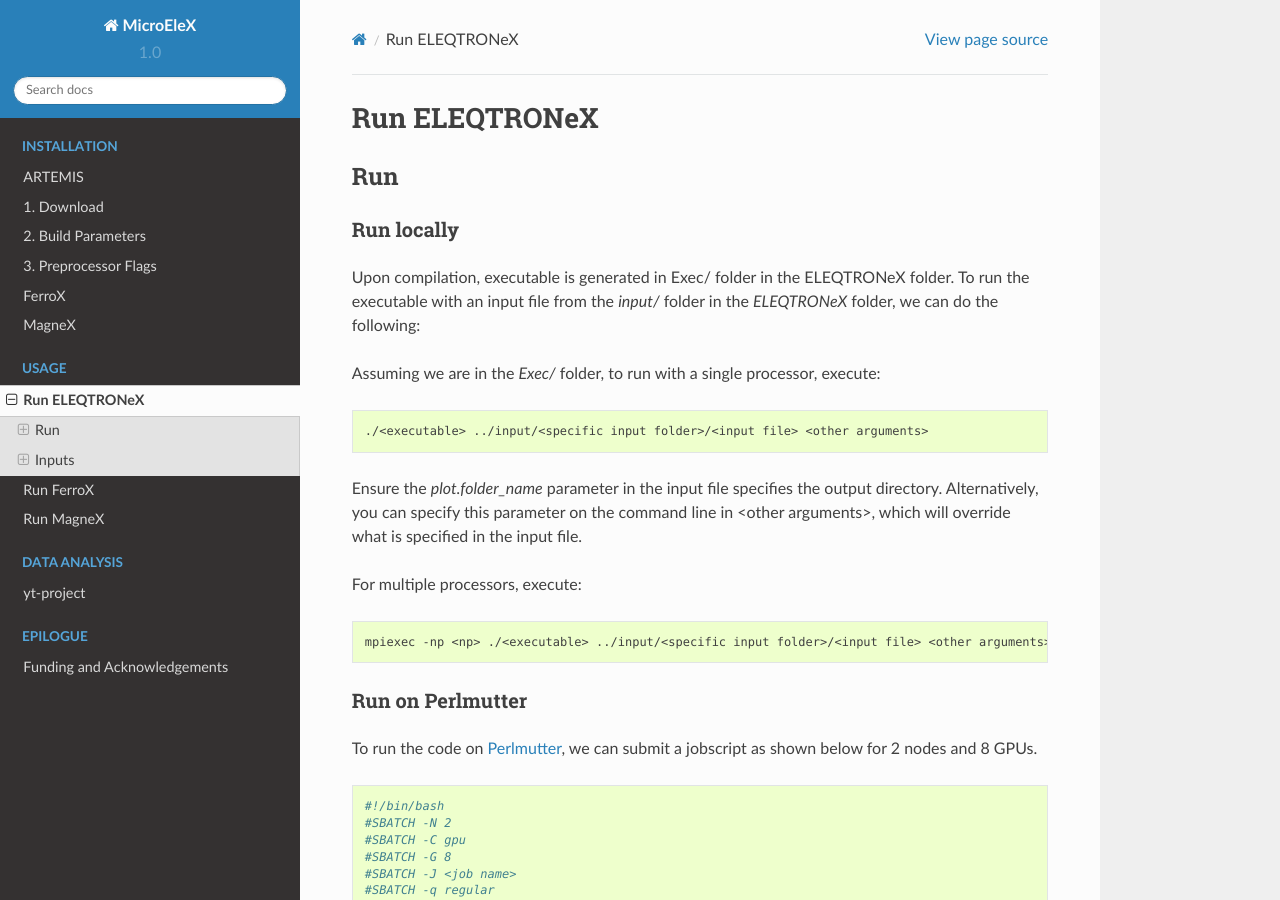
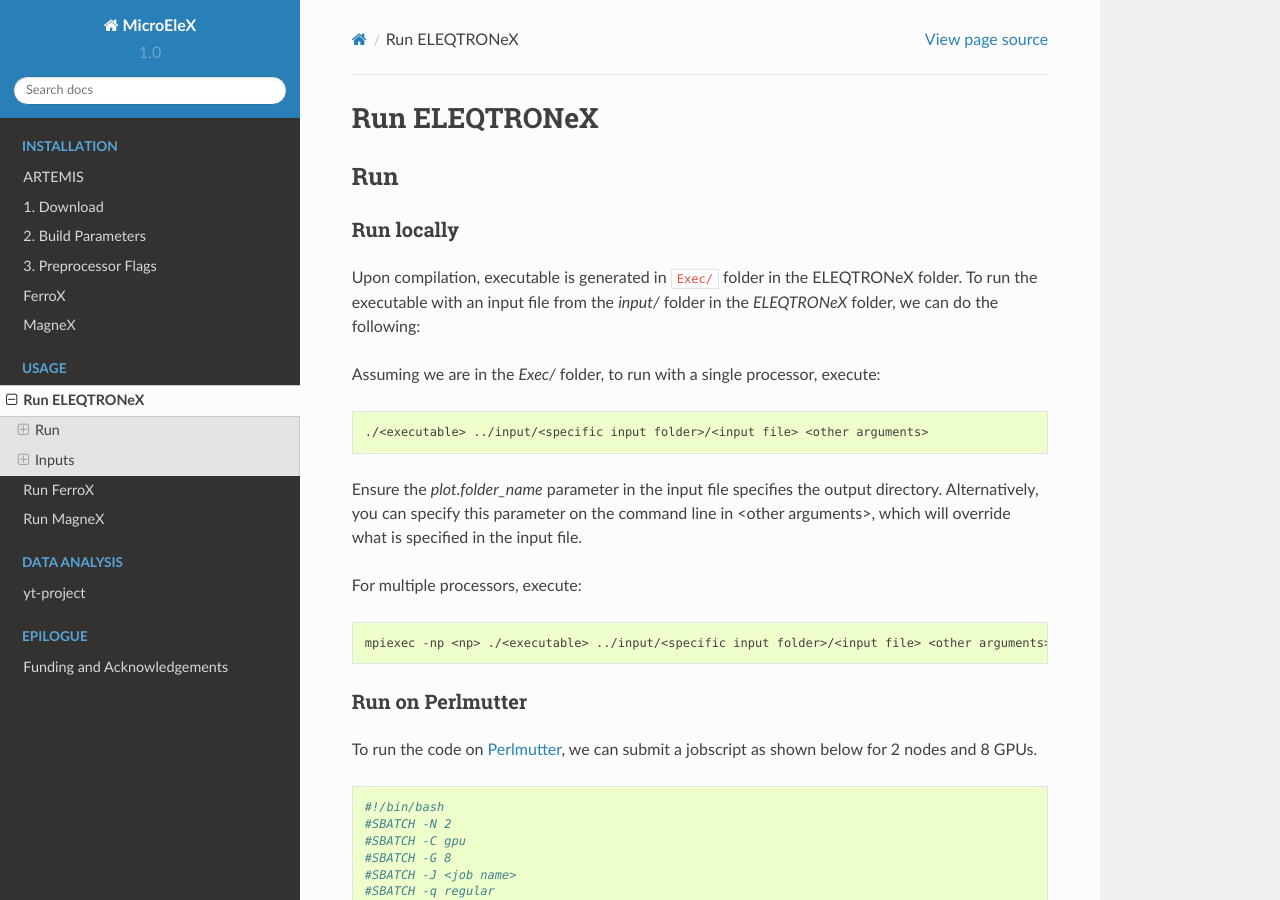
Before and after one commit to AMReX-Microelectronics/AMReX-Microelectronics.github.io, a Sphinx documentation site: the page built from Docs/source/usage/run_eleqtronex.rst, in a window 1280 px wide and 900 px high. Built offline with Sphinx 7.4.7 and the Read the Docs theme 2.0.0, drawn with Linux system fonts in a browser that asks for light colours.

```diff
--- a/Docs/source/usage/run_eleqtronex.rst
+++ b/Docs/source/usage/run_eleqtronex.rst
@@ -8,7 +8,7 @@ Run
 
 Run locally
 ^^^^^^^^^^^
-Upon compilation, executable is generated in Exec/ folder in the ELEQTRONeX folder.
+Upon compilation, executable is generated in ``Exec/`` folder in the ELEQTRONeX folder.
 To run the executable with an input file from the `input/` folder in the `ELEQTRONeX` folder,
 we can do the following:
 
```
